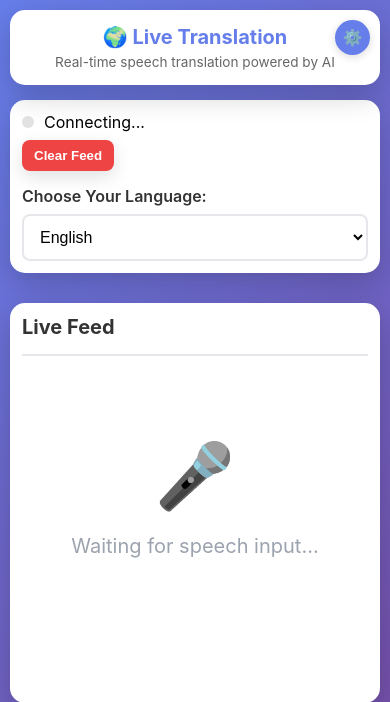
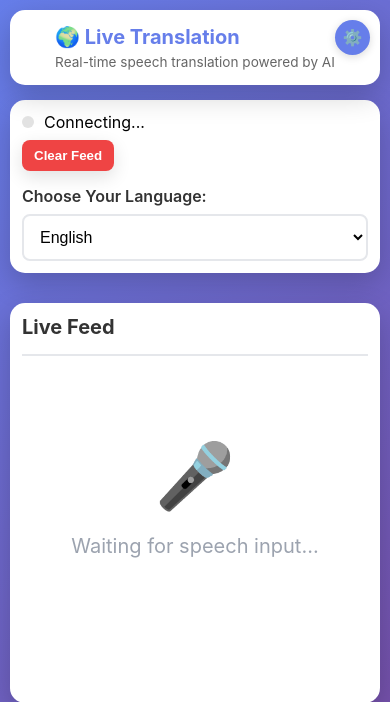
Before and after one commit to stevehaskew/live-translate, a Flask app: page / in a window 390 px wide. Shown: the top 702 px of the page. Run offline with Flask 3, Linux system fonts and the light colour scheme; some libraries are stand-ins or nearby versions.

Commit message:
Make logo and title side-by-side on mobile view
Co-authored-by: stevehaskew <1673945+stevehaskew@users.noreply.github.com>

```diff
--- a/templates/index.html
+++ b/templates/index.html
@@ -43,6 +43,17 @@
         .subtitle {
             color: #666;
             font-size: 1.1rem;
+        }
+
+        .header-content {
+            display: flex;
+            flex-direction: column;
+            align-items: center;
+            gap: 10px;
+        }
+
+        .header-content img {
+            max-height: 80px;
         }
 
         /* Settings toggle button */
@@ -339,6 +350,22 @@
                 margin-bottom: 15px;
             }
 
+            .header-content {
+                flex-direction: row;
+                justify-content: center;
+                align-items: center;
+                gap: 12px;
+            }
+
+            .header-content img {
+                max-height: 50px;
+                margin-bottom: 0;
+            }
+
+            .header-text {
+                text-align: left;
+            }
+
             h1 {
                 font-size: 1.5rem;
                 margin-bottom: 5px;
@@ -415,11 +442,15 @@
 <body>
     <div class="container">
         <header>
-            {% if logo_file %}
-                <img src="{{ logo_file }}" alt="Logo" style="max-height: 80px; margin-bottom: 15px;">
-            {% endif %}
-            <h1>{{ page_title|safe }}</h1>
-            <p class="subtitle">Real-time speech translation powered by AI</p>
+            <div class="header-content">
+                {% if logo_file %}
+                    <img src="{{ logo_file }}" alt="Logo">
+                {% endif %}
+                <div class="header-text">
+                    <h1>{{ page_title|safe }}</h1>
+                    <p class="subtitle">Real-time speech translation powered by AI</p>
+                </div>
+            </div>
             <button id="settingsToggle" class="settings-toggle" title="Toggle Settings" aria-label="Toggle Settings">⚙️</button>
         </header>
 
```
